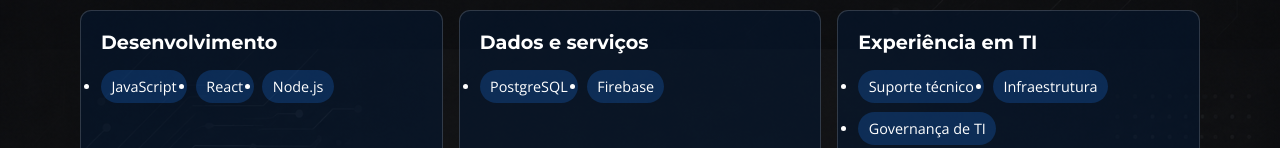
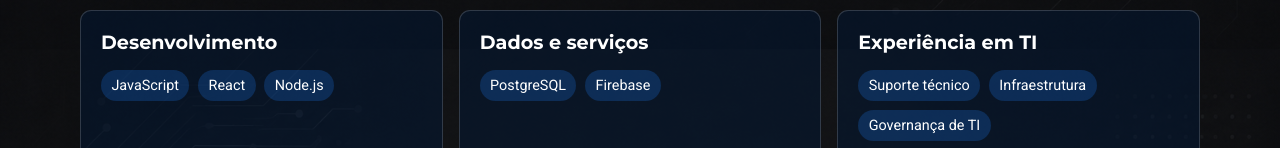
Before and after one commit to olegariobru/MyPort2, a React (Vite) app: page /SobreMim in a window 1280 px wide. Shown: the part 804-952 px from the top of the page. Built offline with nearby package versions, Linux system fonts and the light colour scheme.

Commit message:
style: remove skill list markers and apply portfolio fonts

```diff
--- a/src/paginas/SobreMim/sobremim.css
+++ b/src/paginas/SobreMim/sobremim.css
@@ -1,4 +1,4 @@
-.aboutPage { padding-top: 1rem; padding-bottom: 5rem; }
+.aboutPage { padding-top: 1rem; padding-bottom: 5rem; font-family: var(--fonte-footer); }
 .aboutIntro { display: grid; grid-template-columns: minmax(250px,.75fr) 1.25fr; align-items: center; gap: clamp(2rem,7vw,6rem); padding: 2.5rem 0 4rem; }
 .aboutIntro .imgBanner { width: 100%; }
 .aboutIntro .imagens { height: 320px; }
@@ -7,9 +7,9 @@
 .skillsSection { border-top: 1px solid rgba(255,255,255,.15); padding-top: 3rem; }
 .skillsGrid { display: grid; grid-template-columns: repeat(3,minmax(0,1fr)); gap: 1rem; margin-top: 1.5rem; }
 .skillGroup { padding: 1.25rem; border: 1px solid rgba(255,255,255,.16); border-radius: .7rem; background: rgba(4,24,51,.55); }
-.skillGroup h3 { margin: 0 0 1rem; font-size: 1.2rem; }
-.skillGroup ul { display: flex; flex-wrap: wrap; gap: .55rem; padding: 0; margin: 0; }
-.skillGroup li { padding: .45rem .65rem; border-radius: 999px; color: #fff; background: rgba(24,117,232,.25); font-size: .9rem; }
+.skillGroup h3 { margin: 0 0 1rem; font-family: var(--fonte-titulos); font-size: 1.2rem; }
+.skillGroup ul { display: flex; flex-wrap: wrap; gap: .55rem; list-style: none; padding: 0; margin: 0; }
+.skillGroup li { padding: .45rem .65rem; border-radius: 999px; color: #fff; background: rgba(24,117,232,.25); font-family: var(--fonte-secundaria); font-size: .9rem; }
 .aboutCta { display: flex; justify-content: space-between; align-items: center; gap: 1rem; margin-top: 3rem; padding: 1.5rem; border-radius: .7rem; background: rgba(143,36,95,.22); }
 .aboutCta p { margin: 0; }
 @media (max-width: 760px) {
```
